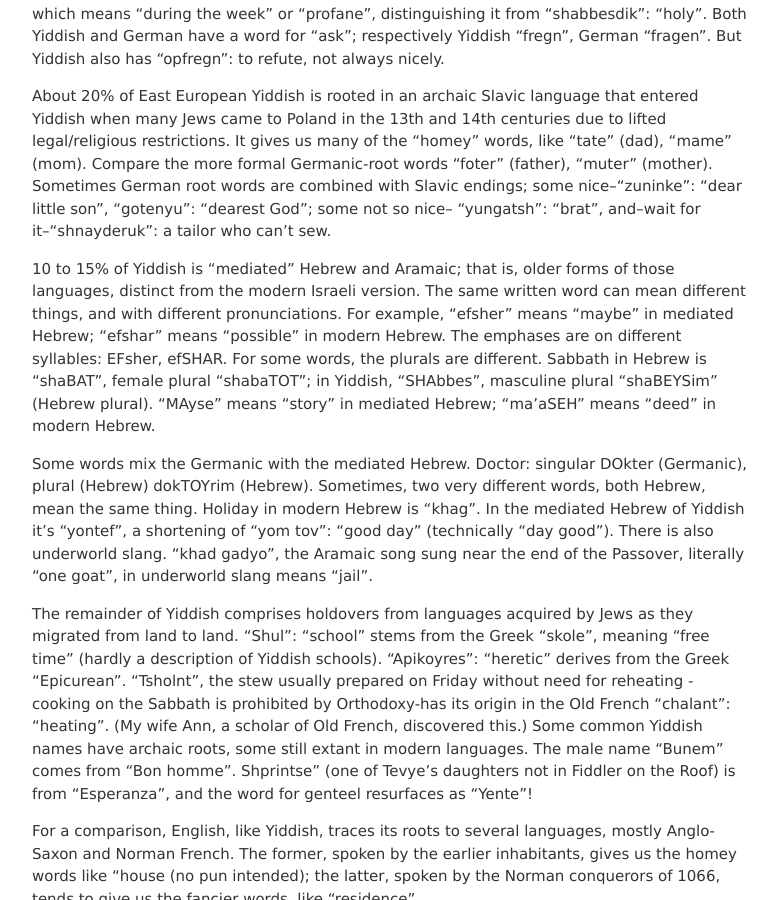
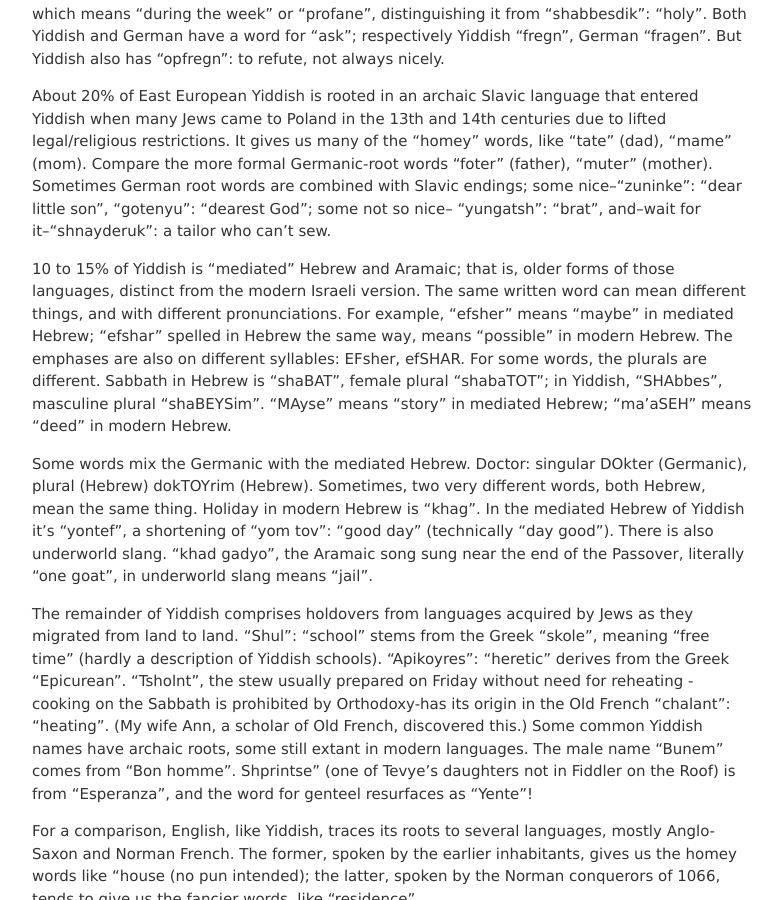
Before and after one commit to jvmallow/jvmallow.github.io, a Jekyll site: the page built from _posts/2025-05-31-Yiddish.md, in a window 1280 px wide and 900 px high, scrolled down 2061 px. Shown: the whole window, without its empty margins (248-1030 px from the left). Built offline with Jekyll 4.4.1, drawn with Linux system fonts in a browser that asks for light colours; a script that is not in the unit is left out.

Commit message:
Update 2025-05-31-Yiddish.md

```diff
--- a/_posts/2025-05-31-Yiddish.md
+++ b/_posts/2025-05-31-Yiddish.md
@@ -29,7 +29,7 @@ Yiddish is about 50% cognate with modern German (although its origins are with m
 
 About 20% of East European Yiddish is rooted in an archaic Slavic language that entered Yiddish when many Jews came to Poland in the 13th and 14th centuries due to lifted legal/religious restrictions.  It gives us many of the "homey" words, like "tate" (dad), "mame" (mom). Compare the more formal Germanic-root words "foter" (father), "muter" (mother).   Sometimes German root words are combined with Slavic endings; some nice--"zuninke": "dear little son", "gotenyu": "dearest God"; some not so nice-- "yungatsh": "brat", and--wait for it--"shnayderuk": a tailor who can't sew.
 
-10 to 15% of Yiddish is "mediated" Hebrew and Aramaic; that is, older forms of those languages, distinct from the modern Israeli version. The same written word can mean different things, and with different pronunciations. For example, "efsher" means "maybe" in mediated Hebrew; "efshar" means "possible" in modern Hebrew. The emphases are on different syllables: EFsher, efSHAR. For some words, the plurals are different. Sabbath in Hebrew is "shaBAT", female plural "shabaTOT"; in Yiddish, "SHAbbes", masculine plural "shaBEYSim" (Hebrew plural).   "MAyse" means "story" in mediated Hebrew; "ma'aSEH" means "deed" in modern Hebrew.
+10 to 15% of Yiddish is "mediated" Hebrew and Aramaic; that is, older forms of those languages, distinct from the modern Israeli version. The same written word can mean different things, and with different pronunciations. For example, "efsher" means "maybe" in mediated Hebrew; "efshar" spelled in Hebrew the same way, means "possible" in modern Hebrew. The emphases are also on different syllables: EFsher, efSHAR. For some words, the plurals are different. Sabbath in Hebrew is "shaBAT", female plural "shabaTOT"; in Yiddish, "SHAbbes", masculine plural "shaBEYSim".   "MAyse" means "story" in mediated Hebrew; "ma'aSEH" means "deed" in modern Hebrew.
 
 Some words mix the Germanic with the mediated Hebrew. Doctor: singular DOkter (Germanic), plural (Hebrew) dokTOYrim (Hebrew). Sometimes, two very different words, both Hebrew, mean the same thing. Holiday in modern Hebrew is "khag". In the mediated Hebrew of Yiddish it's "yontef", a shortening of "yom tov": "good day"  (technically "day good").  There is also underworld slang. "khad gadyo", the Aramaic song sung near the end of the Passover, literally "one goat", in underworld slang means "jail".
 
```
